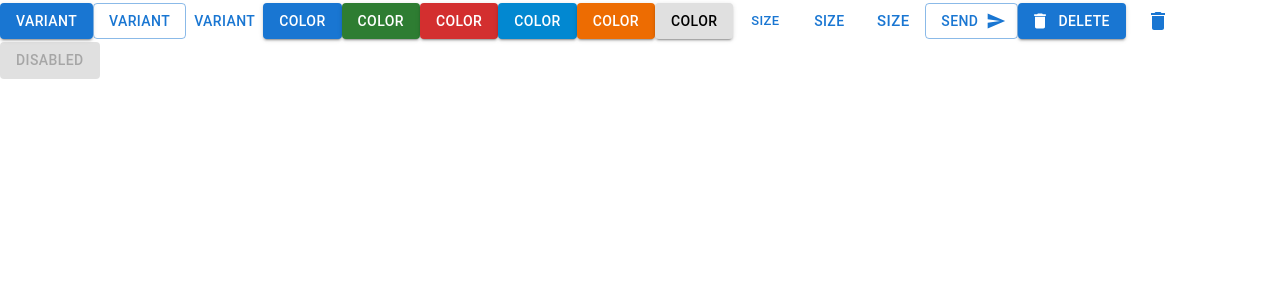
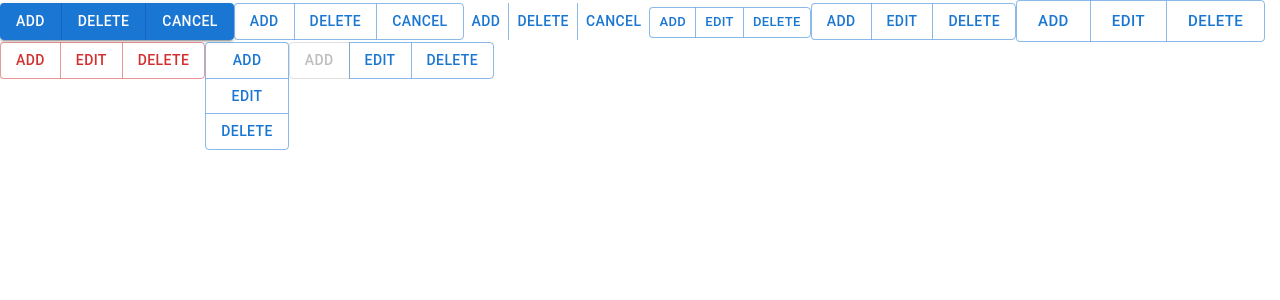
Before and after one commit to Emam-Bokhari/MUI, a React (Vite) app: page / in a window 1280 px wide. Shown: the top 300 px of the page. Built offline with nearby package versions, Linux system fonts and the light colour scheme.

Commit message:
ButtonGroup * size * color * orientation * disabled * variant

```diff
--- a/src/App.jsx
+++ b/src/App.jsx
@@ -1,10 +1,10 @@
 import { Fragment } from "react";
-import ButtonComponent from "./components/Practice/Day-02/ButtonComponent";
+import ButtonGroupComponent from "./components/Practice/Day-02/ButtonGroupComponent";
 
 export default function App() {
   return (
     <Fragment>
-      <ButtonComponent />
+      <ButtonGroupComponent/>
     </Fragment>
   );
 }
--- /dev/null
+++ b/src/components/Practice/Day-02/ButtonGroupComponent.jsx
@@ -0,0 +1,113 @@
+import { Button, ButtonGroup } from "@mui/material";
+import { Fragment } from "react";
+
+export default function ButtonGroupComponent(){
+    return(
+        <Fragment>
+            {/* variant */}
+            <ButtonGroup variant="contained" aria-label="Group of button">
+                <Button >
+                    Add
+                </Button>
+                <Button >
+                    Delete
+                </Button>
+                <Button>
+                    Cancel
+                </Button>
+            </ButtonGroup>
+            <ButtonGroup variant="outlined" aria-label="Group of button">
+                <Button >
+                    Add
+                </Button>
+                <Button >
+                    Delete
+                </Button>
+                <Button>
+                    Cancel
+                </Button>
+            </ButtonGroup>
+            <ButtonGroup variant="text" aria-label="Group of button">
+                <Button >
+                    Add
+                </Button>
+                <Button >
+                    Delete
+                </Button>
+                <Button>
+                    Cancel
+                </Button>
+            </ButtonGroup>
+            {/* size */}
+            <ButtonGroup size="small" >
+                <Button>
+                    Add
+                </Button>
+                <Button>
+                    Edit
+                </Button>
+                <Button>
+                    Delete
+                </Button>
+            </ButtonGroup>
+            <ButtonGroup size="medium" >
+                <Button>
+                    Add
+                </Button>
+                <Button>
+                    Edit
+                </Button>
+                <Button>
+                    Delete
+                </Button>
+            </ButtonGroup>
+            <ButtonGroup size="large" >
+                <Button>
+                    Add
+                </Button>
+                <Button>
+                    Edit
+                </Button>
+                <Button>
+                    Delete
+                </Button>
+            </ButtonGroup>
+            {/* color */}
+            <ButtonGroup color="error" >
+                <Button>
+                    Add
+                </Button>
+                <Button>
+                    Edit
+                </Button>
+                <Button>
+                    Delete
+                </Button>
+            </ButtonGroup>
+            {/* vertical */}
+            <ButtonGroup  orientation="vertical">
+                <Button>
+                    Add
+                </Button>
+                <Button>
+                    Edit
+                </Button>
+                <Button>
+                    Delete
+                </Button>
+            </ButtonGroup>
+            {/* disabled */}
+            <ButtonGroup >
+                <Button disabled >
+                    Add
+                </Button>
+                <Button>
+                    Edit
+                </Button>
+                <Button>
+                    Delete
+                </Button>
+            </ButtonGroup>
+        </Fragment>
+    )
+}
```
